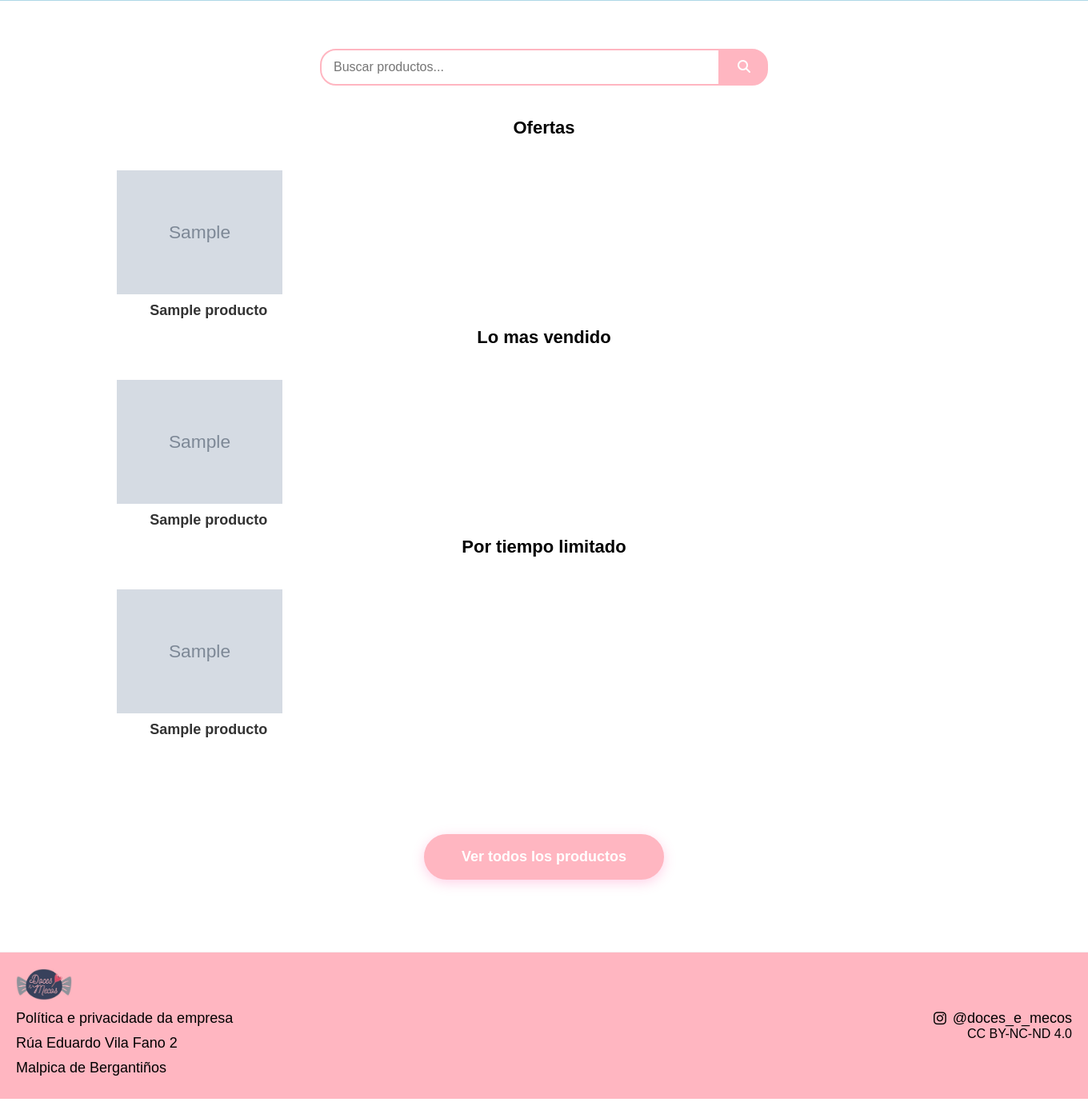
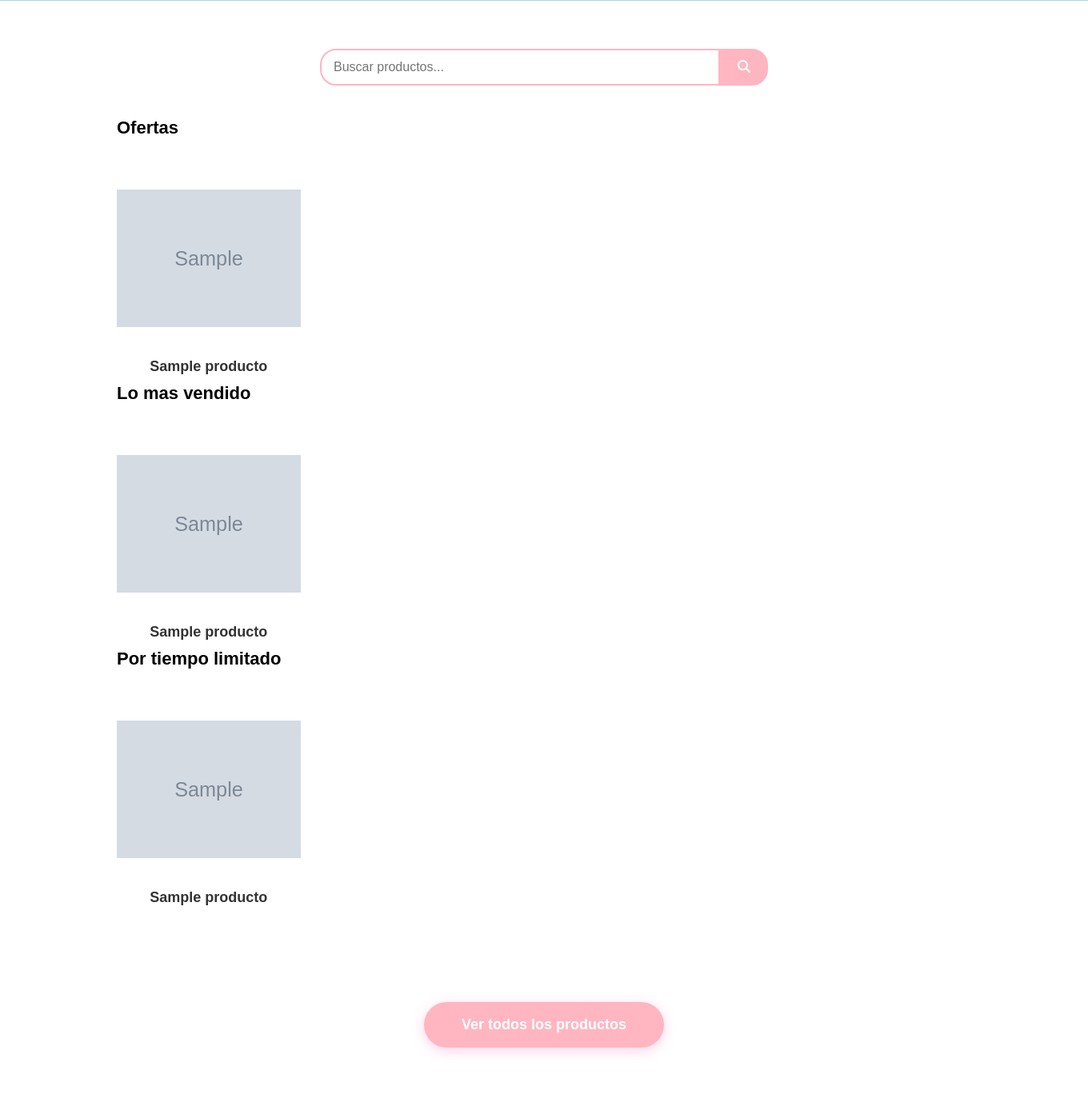
Before and after one commit to Reidas06/Prototipo-Doces-Mecos, a Django app: template tienda/templates/tienda/Productos.html in a window 1360 px wide. Shown: the part 331-1714 px from the top of the page at 80% size. Run offline with Django 5.2, Linux system fonts and the light colour scheme; the template is opened without the code that fills it: values that come from a table or form of the project are taken from there, others are empty; tables that the repository leaves empty hold one stand-in row (values such as "Sample post"); grey boxes marked "Sample" are stand-in pictures.

Commit message:
fix: update search functionality to work with new product item structure

```diff
--- a/tienda/static/tienda/css/Productos.css
+++ b/tienda/static/tienda/css/Productos.css
@@ -144,7 +144,7 @@ body {
     font-size: 22px;
     color: black;
     margin-bottom: 30px;
-    text-align: center;
+    padding-left: 10px;
 }
 
 .grid-productos {
@@ -154,11 +154,16 @@ body {
     width: 100%;
     justify-items: center;
     align-items: center;
+    justify-content: center;
 }
 
-.grid-productos a {
+.producto-enlace {
     text-decoration: none;
     color: inherit;
+    display: flex;
+    flex-direction: column;
+    align-items: center;
+    width: 100%;
 }
 
 .producto-item {
@@ -183,9 +188,12 @@ body {
 }
 
 .producto-item img {
-    max-width: 90%;
-    height: auto;
+    width: 100%;
+    height: 220px;
+    /* Altura uniforme para alinear los títulos debajo */
+    object-fit: contain;
     display: block;
+    margin-bottom: 15px;
 }
 
 
--- a/tienda/static/tienda/js/buscador.js
+++ b/tienda/static/tienda/js/buscador.js
@@ -4,17 +4,18 @@ document.addEventListener('DOMContentLoaded', () => {
 
     function filtrarProductos() {
         const textoBusqueda = inputBuscador.value.toLowerCase().trim();
-        const productosLinks = document.querySelectorAll('.grid-productos > a');
+        // Seleccionamos todos los contenedores de producto
+        const productosItems = document.querySelectorAll('.producto-item');
 
-        productosLinks.forEach(link => {
-            const nombreElement = link.querySelector('.producto-nombre');
+        productosItems.forEach(item => {
+            const nombreElement = item.querySelector('.producto-nombre');
             if (nombreElement) {
                 const nombreProducto = nombreElement.textContent.toLowerCase();
-                // Si el nombre incluye el texto buscado, se muestra, sino se oculta
+                // Si el nombre incluye el texto buscado, se muestra el contenedor, sino se oculta
                 if (nombreProducto.includes(textoBusqueda)) {
-                    link.style.display = '';
+                    item.style.display = '';
                 } else {
-                    link.style.display = 'none';
+                    item.style.display = 'none';
                 }
             }
         });
```
